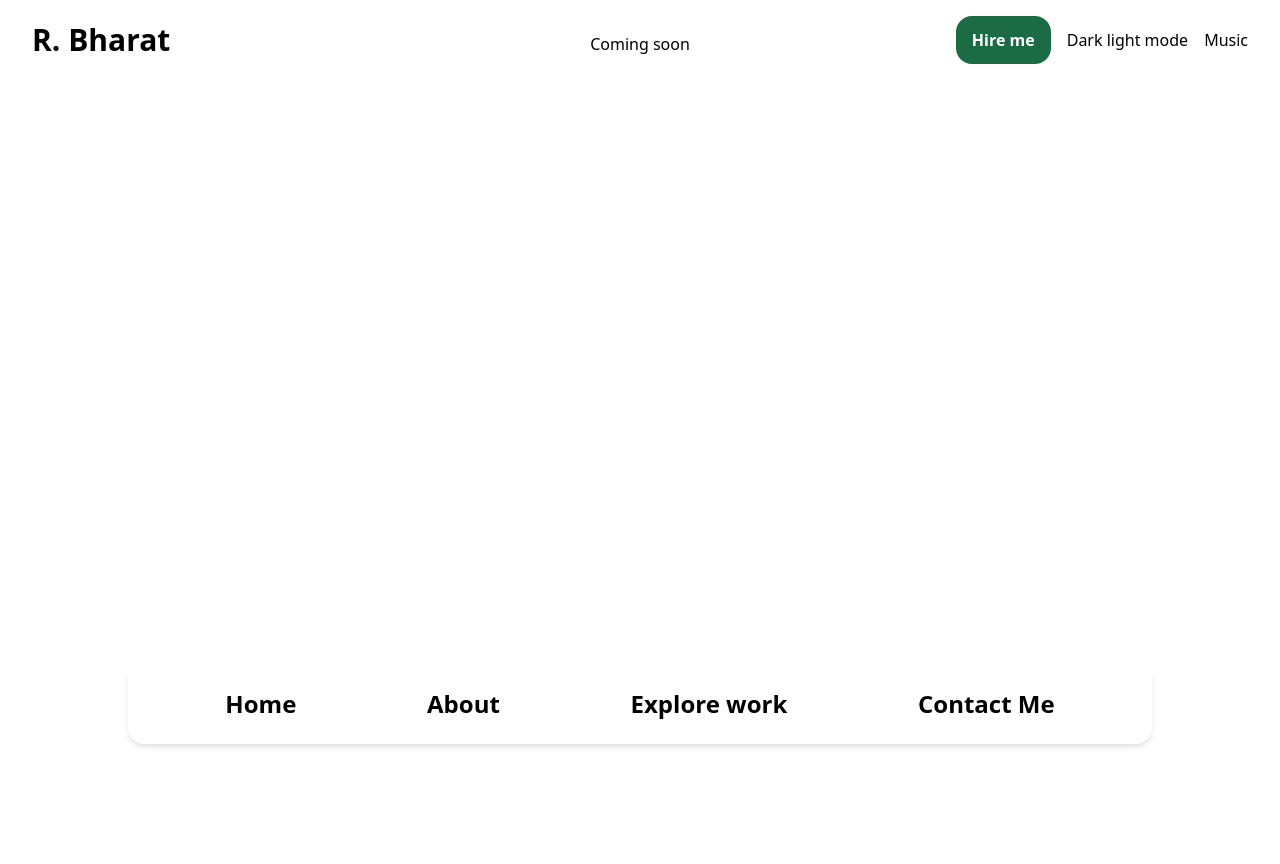
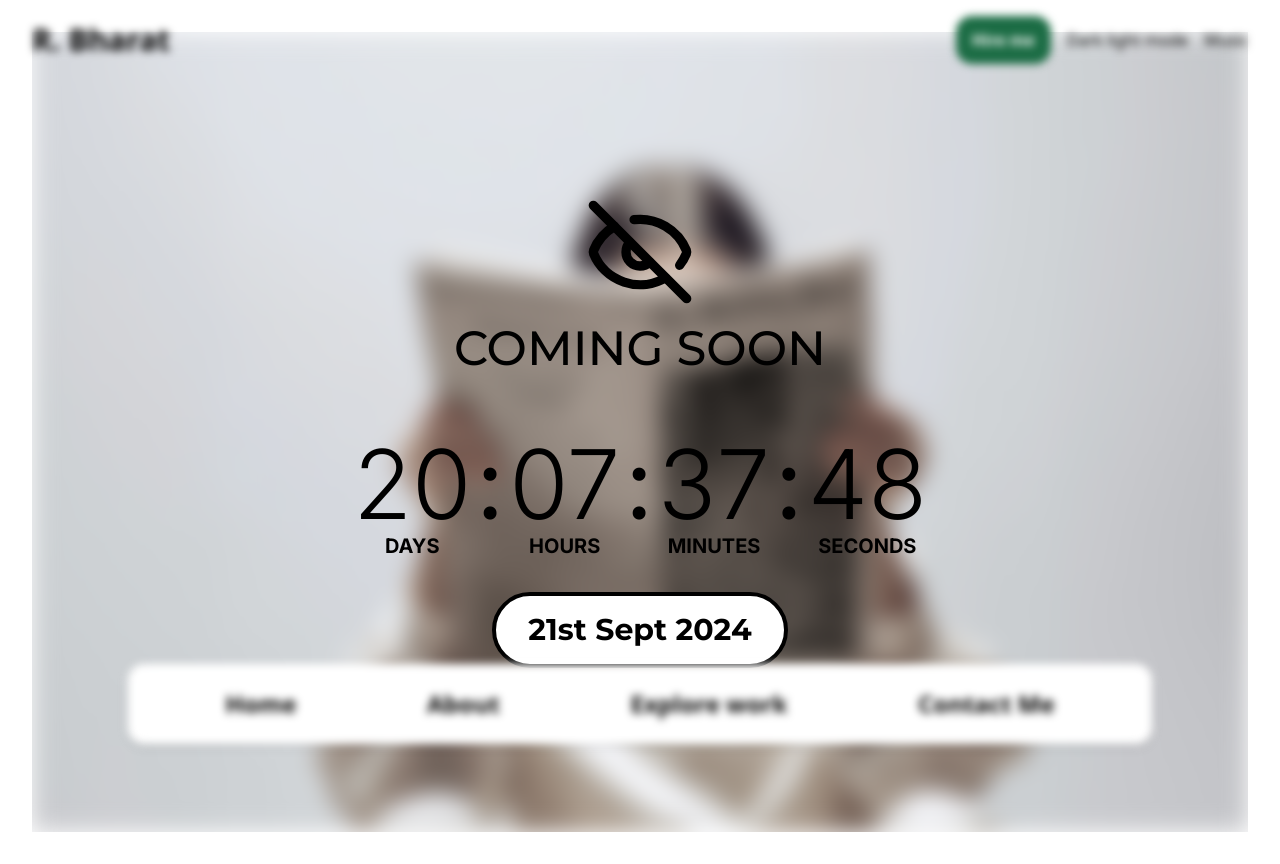
Before and after one commit to Kabir079/portfolio, a React (Vite) app: page / in a window 1280 px wide. Built offline with nearby package versions, Linux system fonts and the light colour scheme.

Commit message:
change: coming soon

```diff
--- a/package.json
+++ b/package.json
@@ -10,6 +10,7 @@
     "preview": "vite preview"
   },
   "dependencies": {
+    "lucide-react": "^0.439.0",
     "react": "^18.3.1",
     "react-dom": "^18.3.1"
   },
--- a/src/App.tsx
+++ b/src/App.tsx
@@ -7,10 +7,13 @@ import { ComingSoon } from "./components/ui/coming-soon";
 function App() {
   return (
     <Providers>
-      <div className="h-screen w-full">
-        <Header />
-        <ComingSoon />
-        <Navbar />
+      <div className="relative h-screen w-full overflow-hidden">
+        <div className="absolute inset-0 bg-[url('/newspaper.svg')] bg-cover bg-center bg-no-repeat blur-md"></div>
+        <div className="relative z-10 h-full">
+          <Header />
+          <ComingSoon />
+          <Navbar />
+        </div>
       </div>
     </Providers>
   );
--- a/src/components/ui/coming-soon.tsx
+++ b/src/components/ui/coming-soon.tsx
@@ -1,5 +1,57 @@
+import React, { useState, useEffect } from "react";
+import { EyeOff } from "lucide-react";
+
 export function ComingSoon() {
+  const [timeLeft, setTimeLeft] = useState({
+    days: 0,
+    hours: 0,
+    minutes: 0,
+    seconds: 0,
+  });
+
+  useEffect(() => {
+    const targetDate = new Date("2024-09-21T23:59:59").getTime();
+    const interval = setInterval(() => {
+      const now = new Date().getTime();
+      const difference = targetDate - now;
+      const days = Math.floor(difference / (1000 * 60 * 60 * 24));
+      const hours = Math.floor(
+        (difference % (1000 * 60 * 60 * 24)) / (1000 * 60 * 60),
+      );
+      const minutes = Math.floor((difference % (1000 * 60 * 60)) / (1000 * 60));
+      const seconds = Math.floor((difference % (1000 * 60)) / 1000);
+      setTimeLeft({ days, hours, minutes, seconds });
+      if (difference < 0) {
+        clearInterval(interval);
+      }
+    }, 1000);
+    return () => clearInterval(interval);
+  }, []);
+
   return (
-  <div>Coming soon</div>
-  )
-};
+    <div className="relative h-full w-full flex flex-col items-center justify-center text-black font-montserrat">
+      <EyeOff className="w-28 h-28 mb-4" />
+      <h1 className="text-5xl font-medium mb-16">COMING SOON</h1>
+      <div className="flex items-baseline mb-8">
+        {Object.entries(timeLeft).map(([unit, value], index, array) => (
+          <React.Fragment key={unit}>
+            <div className="text-center">
+              <div className="text-8xl font-inter font-light">
+                {value.toString().padStart(2, "0")}
+              </div>
+              <div className="text-xl font-inter font-bold uppercase">
+                {unit}
+              </div>
+            </div>
+            {index < array.length - 1 && (
+              <div className="text-8xl font-medium mx-2">:</div>
+            )}
+          </React.Fragment>
+        ))}
+      </div>
+      <div className="bg-white rounded-full px-8 py-4 text-3xl border-4 border-black font-bold">
+        21st Sept 2024
+      </div>
+    </div>
+  );
+}
--- a/src/components/ui/header.tsx
+++ b/src/components/ui/header.tsx
@@ -1,6 +1,6 @@
 export function Header() {
   return (
-    <div className="fixed top-0 left-1/2 transform -translate-x-1/2 w-full">
+    <div className="fixed top-0 left-1/2 transform -translate-x-1/2 w-full blur-sm">
       <section className="flex items-center justify-between px-8 py-4">
         <div>
           <h1 className="text-3xl font-bold text-black">R. Bharat</h1>
--- a/src/components/ui/navbar.tsx
+++ b/src/components/ui/navbar.tsx
@@ -7,7 +7,7 @@ const NAVBAR_ITEMS = [
 
 export function Navbar() {
   return (
-    <nav className="fixed bottom-14 left-1/2 transform -translate-x-1/2 w-[80%]">
+    <nav className="fixed bottom-14 left-1/2 transform -translate-x-1/2 w-[80%] blur-sm">
       <div className="bg-white rounded-2xl shadow-md px-8 py-6">
         <ul className="flex justify-around items-center">
           {NAVBAR_ITEMS.map((navItem) => (
--- a/src/index.css
+++ b/src/index.css
@@ -1,4 +1,5 @@
 @import url("https://fonts.googleapis.com/css2?family=Montserrat:ital,wght@0,100..900;1,100..900&display=swap");
+@import url('https://fonts.googleapis.com/css2?family=Inter:ital,opsz,wght@0,14..32,100..900;1,14..32,100..900&display=swap');
 
 @tailwind base;
 @tailwind components;
--- a/tailwind.config.js
+++ b/tailwind.config.js
@@ -4,7 +4,8 @@ export default {
   theme: {
     extend: {},
     fontFamily: {
-      "montserrat": ["Montserrat", "sans-serif"]
+      "montserrat": ["Montserrat", "sans-serif"],
+      "inter": ["Inter", "sans-serif"]
     }
   },
   plugins: [],
```
Also changed, not shown: public/newspaper.svg (added), 1 other file (tests, documents, lock files or other folders).
